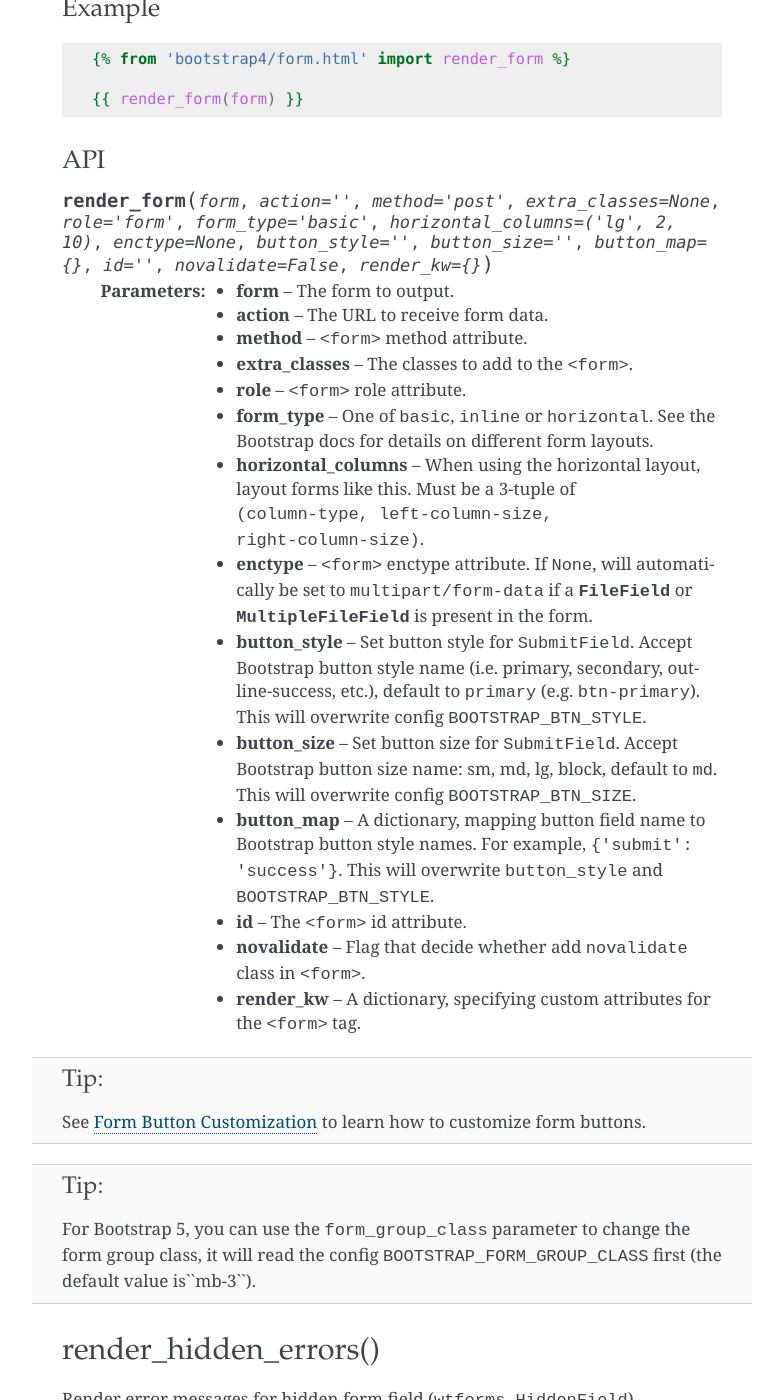
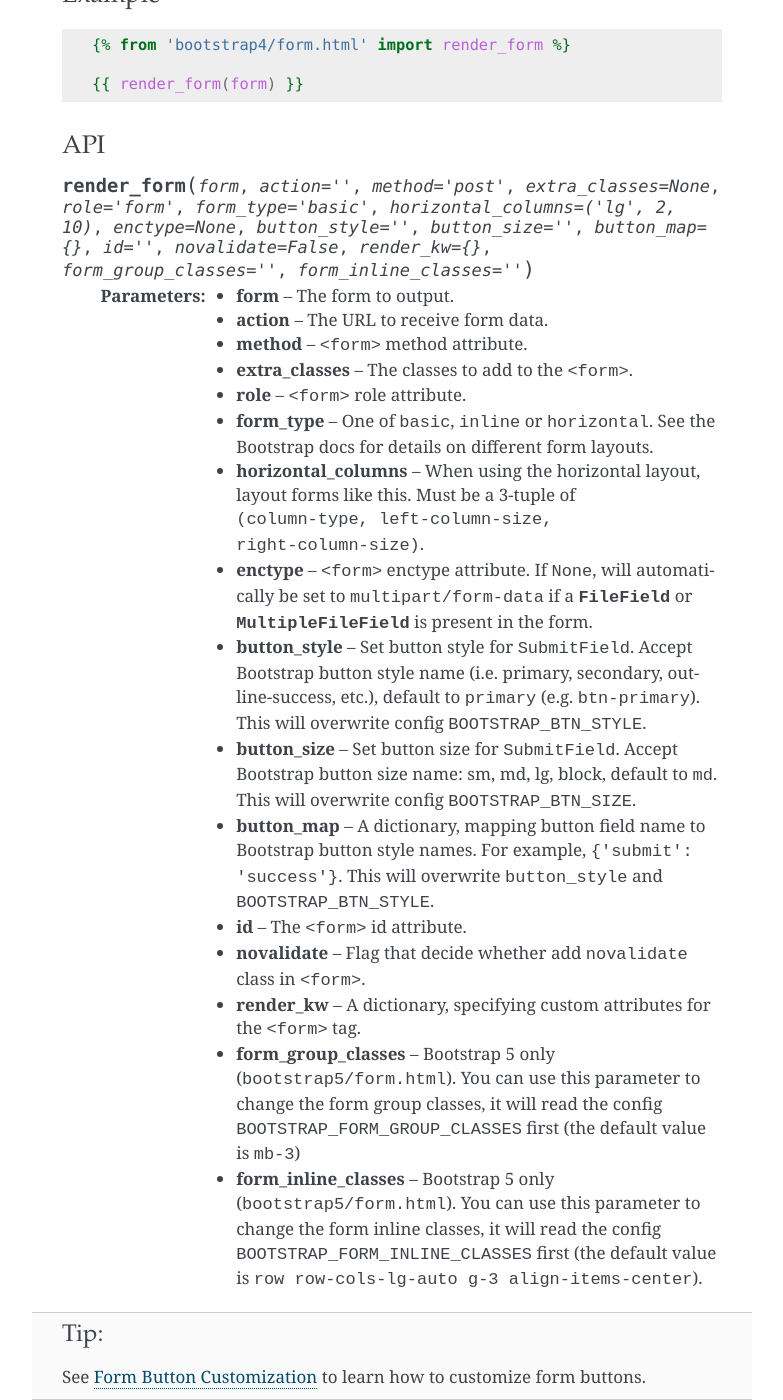
Before and after one commit to VV-YY/bootstrap_flask, a Sphinx documentation site: the page built from docs/macros.rst, in a window 1280 px wide and 1400 px high, scrolled down 3142 px. Shown: the whole window, without its empty margins (358-1141 px from the left). Built offline with Sphinx 7.4.7, drawn with Linux system fonts in a browser that asks for light colours; some of the changed text lies outside the part shown.

Commit message:
Update form docs for Bootstrap 5

```diff
--- a/CHANGES.rst
+++ b/CHANGES.rst
@@ -18,8 +18,10 @@ Release date: -
     - Add separate tests, templates, static files, and examples for Bootstrap 5.
 - Remove the deprecated ``form_errors`` macro and the URL string variable support in ``render_table``.
 - Render boolean field as a Bootstrap switch with ``SwitchField`` class.
-- Add ``BOOTSTRAP_FORM_GROUP_CLASS`` config for Bootstrap 5, defaults to ``mb-3``. Also add a ``form_group_class``
+- Add ``BOOTSTRAP_FORM_GROUP_CLASSES`` config for Bootstrap 5, defaults to ``mb-3``. Also add a ``form_group_classes``
   parameter for ``render_form``, ``render_field``, and ``render_form_row``.
+- Add ``BOOTSTRAP_FORM_INLINE_CLASSES`` config for Bootstrap 5, defaults to ``row row-cols-lg-auto g-3 align-items-center``.
+  Also add a ``form_inline_classes`` parameter for ``render_form``.
 
 
 1.8.0
--- a/docs/macros.rst
+++ b/docs/macros.rst
@@ -108,7 +108,13 @@ the ``render_kw`` dict or the ``class`` keyword arguments with Bootstrap classes
 API
 ~~~~
 
-.. py:function:: render_field(field, form_type="basic", horizontal_columns=('lg', 2, 10), button_style="", button_size="", button_map={})
+.. py:function:: render_field(field,\
+                              form_type="basic",\
+                              horizontal_columns=('lg', 2, 10),\
+                              button_style="",\
+                              button_size="",\
+                              button_map={},\
+                              form_group_classes="")
 
     :param field: The form field (attribute) to render.
     :param form_type: One of ``basic``, ``inline`` or ``horizontal``. See the
@@ -121,11 +127,11 @@ API
                          overwrite config ``BOOTSTRAP_BTN_STYLE``.
     :param button_size: Set button size for ``SubmitField``. Accept Bootstrap button size name: sm, md, lg, block,
                         default to ``md``. This will overwrite config ``BOOTSTRAP_BTN_SIZE``.
+    :param form_group_classes: Bootstrap 5 only (``bootstrap5/form.html``). You can use this parameter to change the
+                               form group classes, it will read the config ``BOOTSTRAP_FORM_GROUP_CLASSES`` first
+                               (the default value is ``mb-3``)
 
 .. tip:: See :ref:`button_customization` and :ref:`checkbox_customization` to learn more on customizations.
-
-.. tip:: For Bootstrap 5, you can use the ``form_group_class`` parameter to change the form group class, it will read
-         the config ``BOOTSTRAP_FORM_GROUP_CLASS`` first (the default value is``mb-3``).
 
 
 render_form()
@@ -158,7 +164,9 @@ API
                     button_map={},\
                     id="",\
                     novalidate=False,\
-                    render_kw={})
+                    render_kw={},\
+                    form_group_classes="",\
+                    form_inline_classes="",)
 
     :param form: The form to output.
     :param action: The URL to receive form data.
@@ -184,11 +192,14 @@ API
     :param novalidate: Flag that decide whether add ``novalidate`` class in ``<form>``.
     :param render_kw: A dictionary, specifying custom attributes for the
                      ``<form>`` tag.
+    :param form_group_classes: Bootstrap 5 only (``bootstrap5/form.html``). You can use this parameter to change the form group classes, it will
+                               read the config ``BOOTSTRAP_FORM_GROUP_CLASSES`` first (the default value is ``mb-3``)
+    :param form_inline_classes: Bootstrap 5 only (``bootstrap5/form.html``). You can use this parameter to change the form inline classes,
+                                it will read the config ``BOOTSTRAP_FORM_INLINE_CLASSES`` first (the default value is
+                                ``row row-cols-lg-auto g-3 align-items-center``).
+
 
 .. tip:: See :ref:`button_customization` to learn how to customize form buttons.
-
-.. tip:: For Bootstrap 5, you can use the ``form_group_class`` parameter to change the form group class, it will read
-         the config ``BOOTSTRAP_FORM_GROUP_CLASS`` first (the default value is``mb-3``).
 
 
 render_hidden_errors()
@@ -251,7 +262,8 @@ API
                                  col_map={},\
                                  button_style="",\
                                  button_size="",\
-                                 button_map={})
+                                 button_map={},\
+                                 form_group_classes="")
 
     :param fields: An iterable of fields to render in a row.
     :param row_class: Class to apply to the div intended to represent the row, like ``form-row`` (Bootstrap 4)
@@ -267,11 +279,11 @@ API
                         default to ``md``. This will overwrite config ``BOOTSTRAP_BTN_SIZE``.
     :param button_map: A dictionary, mapping button field name to Bootstrap button style names. For example,
                       ``{'submit': 'success'}``. This will overwrite ``button_style`` and ``BOOTSTRAP_BTN_STYLE``.
+    :param form_group_classes: Bootstrap 5 only (``bootstrap5/form.html``). You can use this parameter to change the
+                               form group classes, it will read the config ``BOOTSTRAP_FORM_GROUP_CLASSES`` first
+                               (the default value is ``mb-3``)
 
 .. tip:: See :ref:`button_customization` to learn how to customize form buttons.
-
-.. tip:: For Bootstrap 5, you can use the ``form_group_class`` parameter to change the form group class, it will read
-         the config ``BOOTSTRAP_FORM_GROUP_CLASS`` first (the default value is``mb-3``).
 
 
 render_pager()
```
